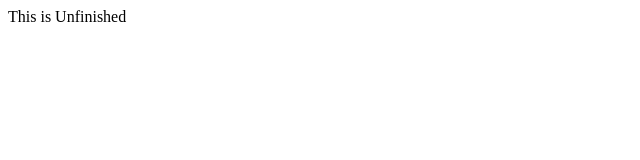
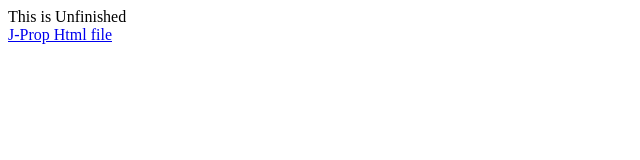
Before and after one commit to lando07/lando07.github.io, a plain HTML site: page index.html in a window 1280 px wide. Shown: the whole page, without its empty margins (0-640 px from the left). Drawn offline with Linux system fonts and the light colour scheme.

Commit message:
Added jprop link to index

```diff
--- a/index.html
+++ b/index.html
@@ -6,5 +6,6 @@
 
     <body>
         <header>This is Unfinished</header>
+        <a href="https://lando07.github.io/Classwork/tutorial.01/tutorial/jprop.html">J-Prop Html file</a>
     </body>
 </html>
```
